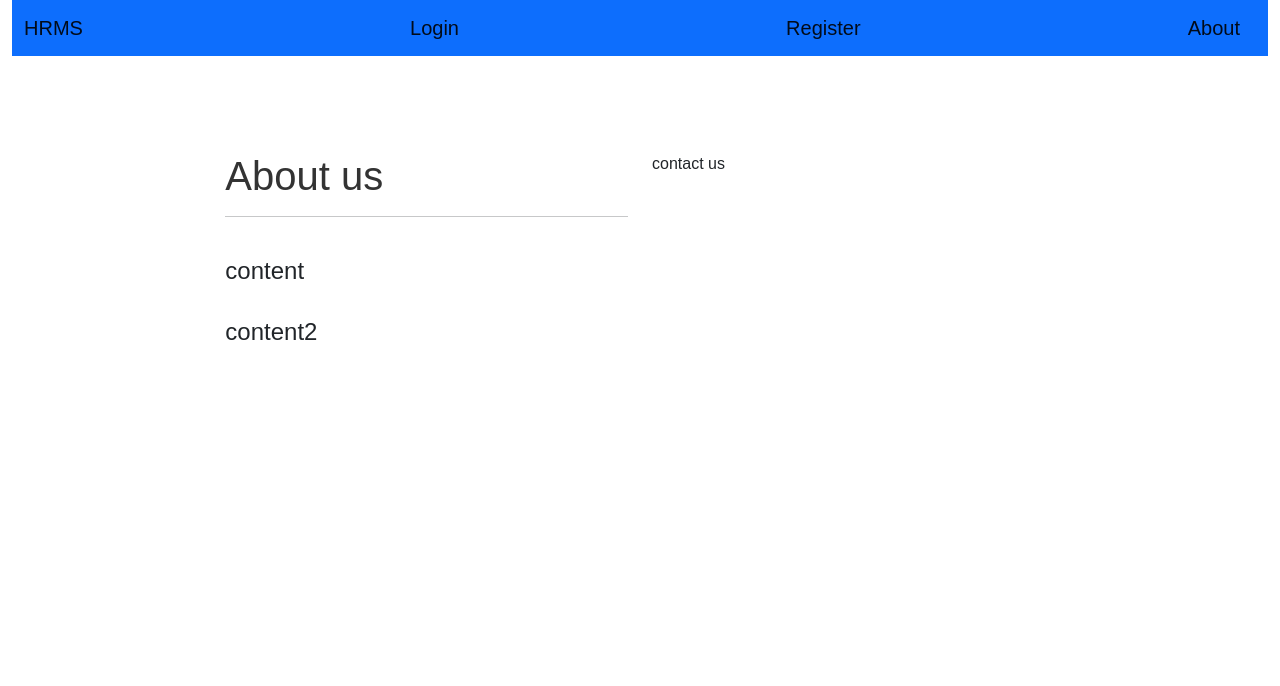
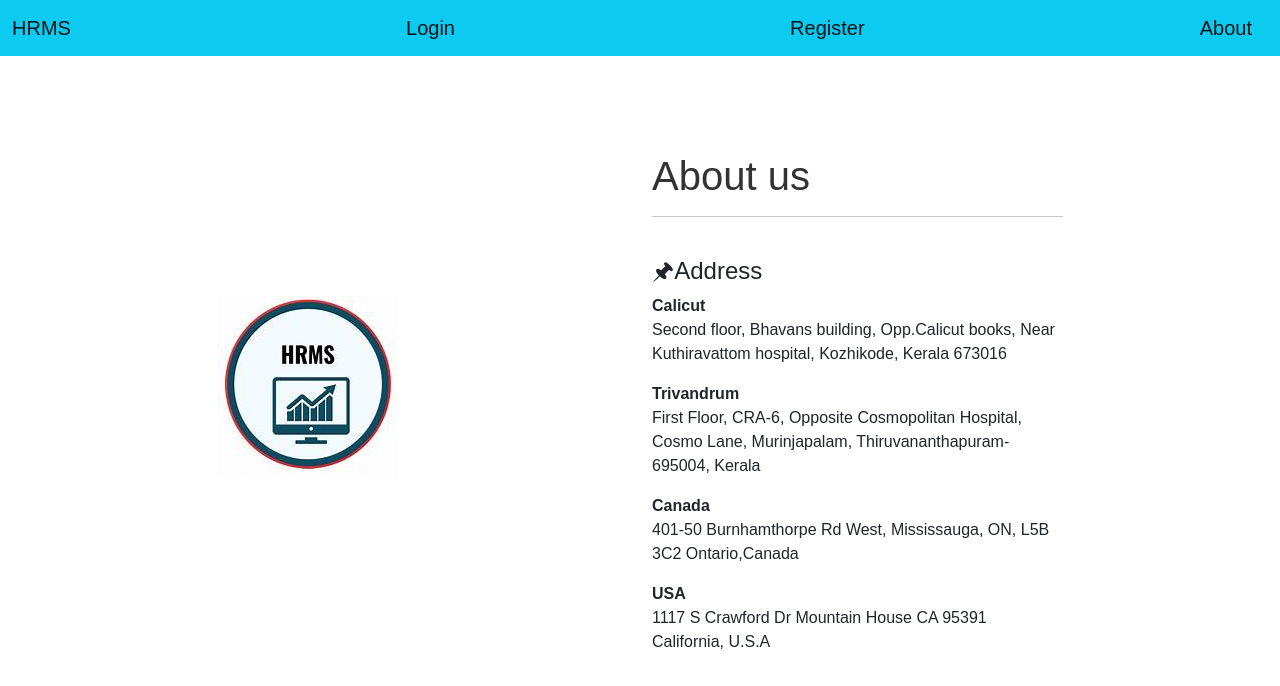
Before and after one commit to CODEwithHARiiSH/hrms_app, a React (Create React App) app: page /about in a window 1280 px wide. Shown: the top 686 px of the page. Built offline with nearby package versions, Linux system fonts and the light colour scheme.

Commit message:
Adds styles
1.Adds about page image and home page image
2.card looks good now
3.Navbar colour change

```diff
--- a/public/index.html
+++ b/public/index.html
@@ -13,9 +13,9 @@
 </head>
 <body>
     <noscript>You need to enable JavaScript to run this app.</noscript>
-    <div class="container-fluid">
+
     <div id="root"></div>
-    </div>
+
   <link rel="apple-touch-icon" href="%PUBLIC_URL%/logo192.png" />
 
     <link rel="manifest" href="%PUBLIC_URL%/manifest.json" />
--- a/src/components/About/About.js
+++ b/src/components/About/About.js
@@ -1,3 +1,4 @@
+import aboutImage from './about.jpeg';
 
 function About() {
   return (
@@ -5,22 +6,54 @@ function About() {
     <br/>
     <div className="row">
       <div className='col-2'></div>
-    <div className="col-4">
+
+      <div className="col-4">
+        <br/>
+        <br/>
+        <br/>
+        <br/>
+        <br/>
+        <br/>
+        <br/>
+        <br/>
+        <br/>
+        <img src={aboutImage} alt="about"/>
+        </div>
+        <div className="col-4">
           <br/>
           <br/>
           <br/>
            <h1>About us</h1>
            <hr/>
            <br/>
-           <h4>content </h4>
-           <br/>
-           <h4>content2</h4>
-        </div>
-      <div className="col-4">
-        <br/>
-        <br/>
-        <br/>
-     contact us
+           <h4>
+           &#128392;Address</h4><div>
+
+<strong>Calicut</strong>
+<p>Second floor, Bhavans building,
+Opp.Calicut books,
+Near Kuthiravattom hospital,
+Kozhikode, Kerala 673016</p>
+</div>
+<div>
+<strong>Trivandrum</strong>
+
+<p>First Floor, CRA-6,
+Opposite Cosmopolitan Hospital,
+Cosmo Lane, Murinjapalam,
+Thiruvananthapuram-695004, Kerala</p>
+</div>
+<div>
+<strong> Canada</strong>
+ <p>
+401-50 Burnhamthorpe Rd West, Mississauga, ON, L5B 3C2
+Ontario,Canada</p>
+</div>
+<div>
+<strong>USA</strong><p>
+1117 S Crawford Dr Mountain House CA 95391
+California, U.S.A</p> </div>
+
         </div>
         </div>
         </div>
--- a/src/components/Employees/EmployeeDetails.js
+++ b/src/components/Employees/EmployeeDetails.js
@@ -26,13 +26,12 @@ function EmployeeDetails(empid) {
   const renderForm = () =>{
     if (employeeData.leave >= employeeData.max_leave){
         return(
-        <h4><strong>&#9888; {employeeData.fname} has taken maximum leave</strong></h4>);
+        <strong> <br/>&#9888; {employeeData.fname} has taken maximum leave</strong>);
     }
     else {
 return(
   <form onSubmit={handleFormSubmit}>
-  <br/>
-  <br/>
+
           <input type="date" value={date} onChange={(e) => setDate(e.target.value)} required placeholder='date' />
           <br />
           <textarea value={reason} onChange={(e) => setReason(e.target.value)} rows="4" cols="30" required placeholder='Reason' />
@@ -107,8 +106,10 @@ return(
         </div>
         <div className='col-7'>
   {/* Leave Form */}
+  <br/>
+
   <h4>Add Leave</h4>
-  <br/>
+
  {renderForm()}
         </div>
       </div>
--- a/src/components/Home/Home.js
+++ b/src/components/Home/Home.js
@@ -14,15 +14,18 @@ function Home() {
                <h1>WELCOME TO DIGITAL HRMS</h1>
                <hr/>
                <br/>
-               <h4>Here you can see , register and remove  Employee details </h4>
+               <strong>Here you can see , register and remove  Employee details </strong>
                <br/>
-               <h4>Please login to explore further</h4>
+               <strong>Please login to explore further</strong>
             </div>
           <div className="col-4">
             <br/>
             <br/>
             <br/>
-          <img src={homeImage} alt="home"  style={{ width: '500px', height: '300px' }}/>
+            <br/>
+            <br/>
+            <br/>
+          <img src={homeImage} alt="home"  />
             </div>
             </div>
             </div>
--- a/src/components/Navbar/Navbar.js
+++ b/src/components/Navbar/Navbar.js
@@ -4,7 +4,7 @@ import { Navbar as BootstrapNavbar, Nav, NavDropdown } from 'react-bootstrap';
 
 const Navbar = ({ isLoggedIn, handleLogout }) => {
   return (
-    <BootstrapNavbar bg="primary" expand="lg">
+    <BootstrapNavbar bg="info" expand="lg">
       <div className="container-fluid">
         <Link to={'/'} className="navbar-brand">HRMS</Link>
         {isLoggedIn ? (
--- a/src/style.css
+++ b/src/style.css
@@ -52,11 +52,14 @@ body {
   }
 
   .employee-card {
-    border-radius: 8px;
-    padding: 16px;
-    box-shadow: 0 4px 8px rgba(0, 0, 0, 0.1);
-    background-color: #e0e0e0;
-    margin: 16px;
+    margin: 20px auto;
+    padding: 20px;
+    box-shadow: rgba(0, 0, 0, 0.4)
+    -5px 5px, rgba(0, 0, 0, 0.3)
+    -10px 10px, rgba(0, 46, 170, 0.2)
+    -15px 15px, rgba(0, 0, 0, 0.1)
+    -10px 10px, rgba(0, 0, 0, 0.05) -0 0;
+    background-color: #ffffff;
     max-width: 900px;
   }
 
```
Also changed, not shown: src/components/About/about.jpeg (added).
